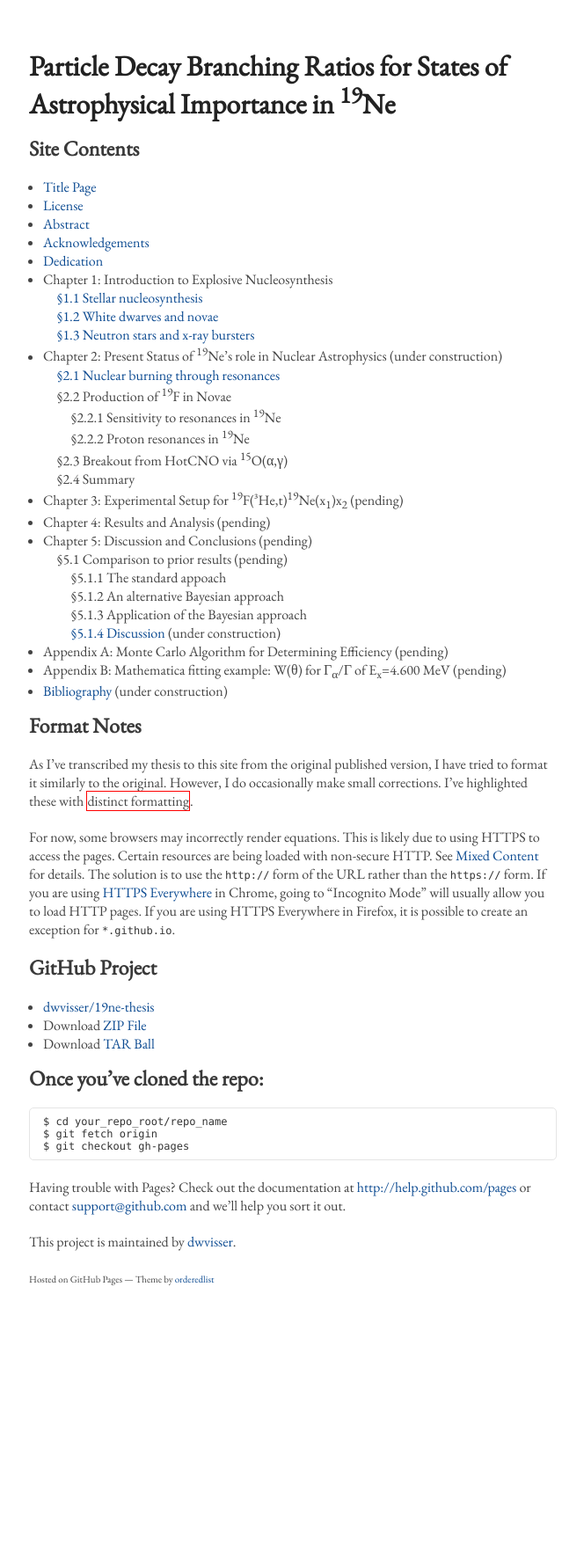
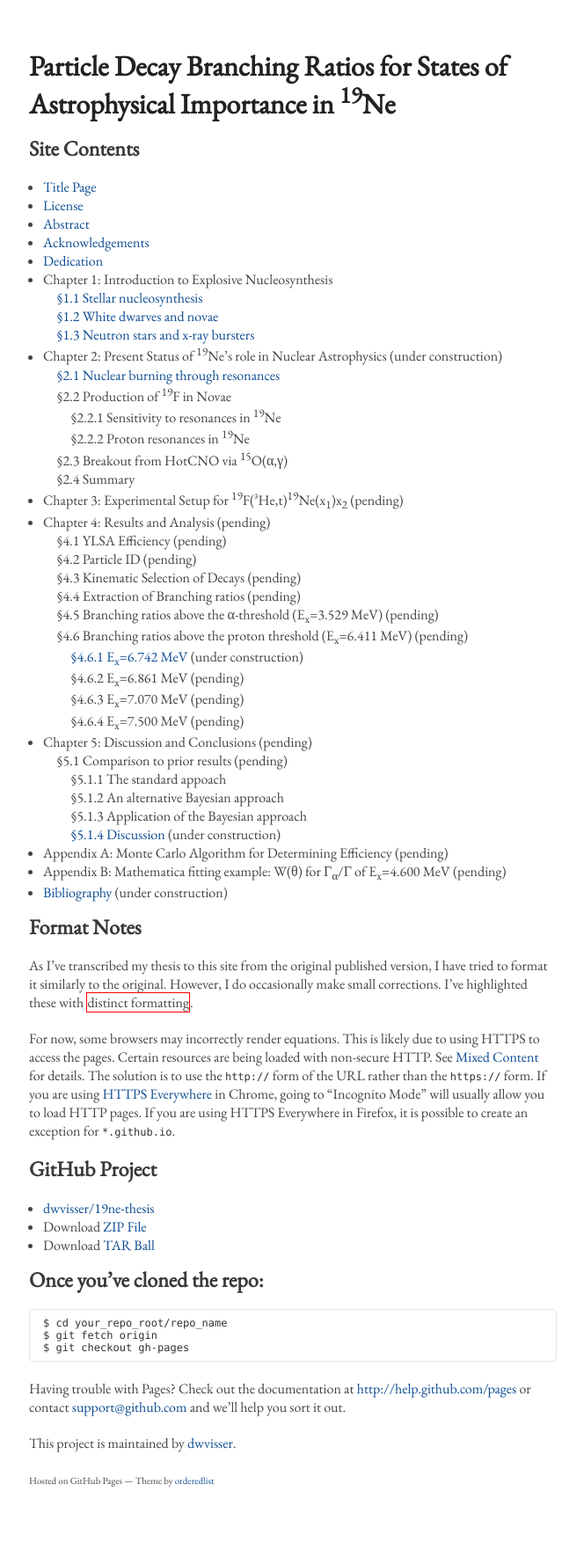
Before and after one commit to dwvisser/19ne-thesis, a Jekyll site: the page built from index.md, in a window 1280 px wide. Shown: the whole page at 88% size, without its empty margins (307-971 px from the left). Built offline with Jekyll 4.4.1, drawn with Linux system fonts in a browser that asks for light colours; before the commit the page ends 1541 px from its top, so only the background shows below that.

Commit message:
Added more to section 5.1.4, now working on section 4.6.1.

```diff
--- a/index.md
+++ b/index.md
@@ -31,6 +31,18 @@
   <span class="nowrap"><sup>19</sup>F(³He,t)<sup>19</sup>Ne(x<sub>1</sub>)x<sub>2</sub></span>
   (pending)
 * Chapter 4: Results and Analysis (pending)
+    + §4.1 YLSA Efficiency (pending)
+    + §4.2 Particle ID (pending)
+    + §4.3 Kinematic Selection of Decays (pending)
+    + §4.4 Extraction of Branching ratios (pending)
+    + §4.5 Branching ratios above the α-threshold (E<sub>x</sub>=3.529 MeV)
+      (pending)
+    + §4.6 Branching ratios above the proton threshold
+      (E<sub>x</sub>=6.411 MeV) (pending)
+        + [§4.6.1 E<sub>x</sub>=6.742 MeV]({{site.baseurl}}/4.6.1) (under construction)
+        + §4.6.2 E<sub>x</sub>=6.861 MeV (pending)
+        + §4.6.3 E<sub>x</sub>=7.070 MeV (pending)
+        + §4.6.4 E<sub>x</sub>=7.500 MeV (pending)
 * Chapter 5: Discussion and Conclusions (pending)
     + §5.1 Comparison to prior results (pending)
         + §5.1.1 The standard appoach
```
Also changed, not shown: 2.1-nuclear-burning-through-resonances.md (+1 -1 lines), 4.6.1-ex-6-742-mev.md (added, +20 -0 lines), 5.1.4-discussion.md (+10 -1 lines), bibliography.md (+2 -0 lines).
